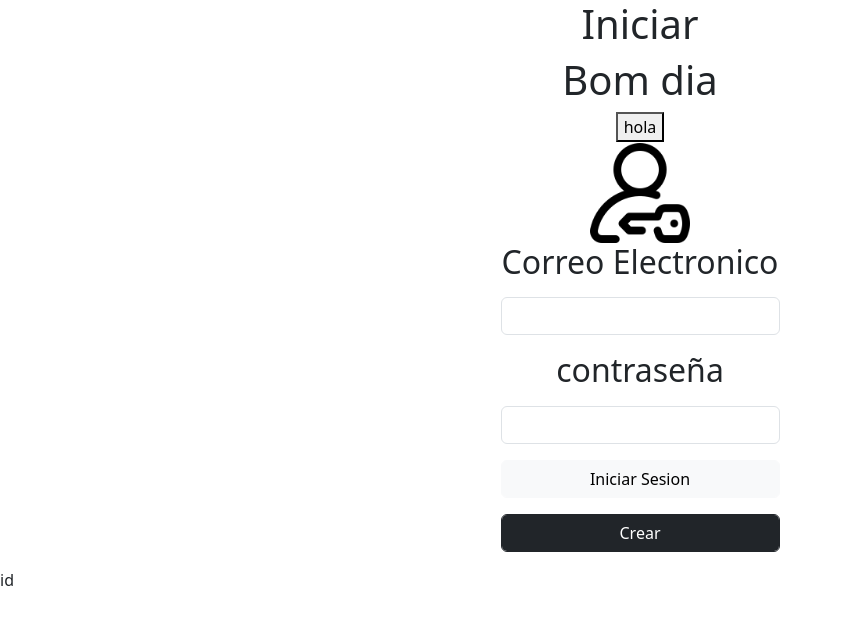
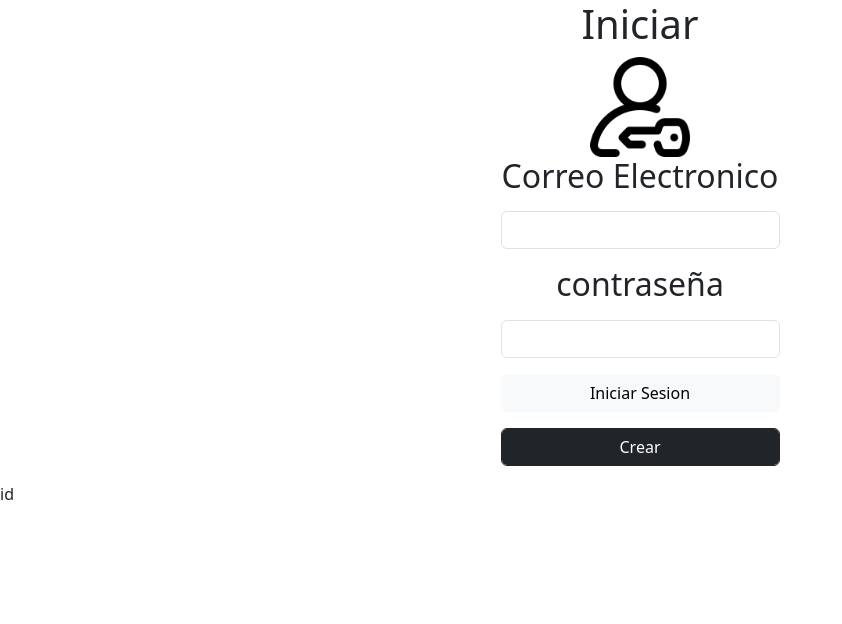
Before and after one commit to Ramguel1/AAbase1, a plain HTML site: page index.html in a window 1280 px wide. Shown: the whole page, without its empty margins (0-842 px from the left). Drawn offline with Linux system fonts and the light colour scheme.

Commit message:
Actualizar index.html

```diff
--- a/index.html
+++ b/index.html
@@ -11,8 +11,10 @@
     <div class="container">
         <div class="text-center">
          <h1>Iniciar</h1>
-            <h1>Bom dia</h1>
-<button type=submit> hola</button>
+
+
+
+
         <center>
             <img src="ini.png" alt="Logo" width="100" height="100" class="d-inline-block align-text-top">
 
```
